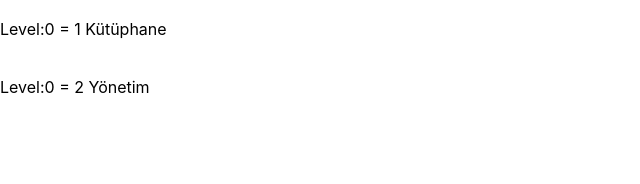
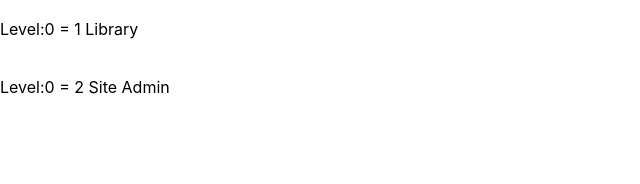
Before and after one commit to jhub95/lists-multilevel, a React (Create React App) app: page /admin in a window 1280 px wide. Shown: the top 184 px of the page, without its empty margins (0-640 px from the left). Built offline with nearby package versions, Linux system fonts and the light colour scheme.

Commit message:
added dom router to make links from lists

```diff
--- a/package.json
+++ b/package.json
@@ -9,6 +9,7 @@
     "npm": "^6.8.0",
     "react": "^16.8.4",
     "react-dom": "^16.8.4",
+    "react-router-dom": "^4.3.1",
     "react-scripts": "2.1.5",
     "shortid": "^2.2.14"
   },
--- a/src/App.js
+++ b/src/App.js
@@ -1,5 +1,7 @@
 import React from 'react'
 import shortid from 'shortid'
+import { NavLink } from "react-router-dom"
+
 import List from '@material-ui/core/List'
 import ListItem from '@material-ui/core/ListItem'
 import Collapse from '@material-ui/core/Collapse'
@@ -8,45 +10,51 @@ import Collapse from '@material-ui/core/Collapse'
 const libraryRoutes = [
   {
       collapse: true,
-      name: "1 Kütüphane",
+      name: "1 Library",
       id: shortid.generate(),
       views: [{
-          name: "1.1 Kütüphane Arama",
+          name: "1.1 Library Search",
+          path: "/library/search",
           id: shortid.generate(),
         },
         {
-          name:"1.2 Kutuphane Popular",
+          name:"1.2 Popular Items",
+          path:"/library/popular",
           id: shortid.generate(),
         },
         {
           collapse:true,
           id: shortid.generate(),
-          name:"1.3 Kutuphane Admin",
+          name:"1.3 Library Admin",
           views: [{
-            name: "1.3.1 kullanıcı oluştur",
+            name: "1.3.1 Create Record",
+            path: "/library/create",
             id: shortid.generate(),
           },
           {
             collapse:true,
             id: shortid.generate(),
-            name:"1.3.2 Profile",
+            name:"1.3.2 Update",
             views:[{
               collapse:true,
               id: shortid.generate(),
-              name: "1.3.2.1 User Profile",
+              name: "1.3.2.1 Update Record",
               views:[
                 {
                   id: shortid.generate(),
-                  name:"1.3.2.1.1 My Profile"
+                  name:"1.3.2.1.1 Library Record",
+                  path:"/library/updateLibraryRecord"
                 },
                 {
                   id: shortid.generate(),
-                  name:"1.3.2.1.2 Other Profile"
+                  name:"1.3.2.1.2 Outsourced Record",
+                  path:"/library/updateOutsourceRecord"
                 }
               ]
             },{
               id: shortid.generate(),
-              name:"1.3.2.2 Update Profile",
+              name:"1.3.2.2 Update Stock",
+              path:"/library/updateStock"
             }]
           }]
         }
@@ -55,7 +63,8 @@ const libraryRoutes = [
   },
   {
     id: shortid.generate(),
-    name: "2 Yönetim"
+    name: "2 Site Admin",
+    path:"/admin"
   }
 ]
 
@@ -88,7 +97,7 @@ class CollapsibleList extends React.Component {
                 (secondItem.collapse) ?
                   this.listGenerator(secondItem, level)
                 :
-                  <ListItem button key={secondID} style={{paddingLeft:level*20+"px"}} >{"Level:"+level+" = "+secondItem.name}</ListItem>
+                  <ListItem to={ secondItem.path ? secondItem.path : '#'} component={NavLink} key={secondID} style={{paddingLeft:level*20+"px"}} >{"Level:"+level+" = "+secondItem.name}</ListItem>
               )
             })}
             </Collapse>
--- a/src/index.js
+++ b/src/index.js
@@ -3,8 +3,15 @@ import ReactDOM from 'react-dom';
 import './index.css';
 import App from './App';
 import * as serviceWorker from './serviceWorker';
+import { BrowserRouter } from "react-router-dom"
 
-ReactDOM.render(<App />, document.getElementById('root'));
+const jsx = (
+    <BrowserRouter>
+        <App />
+    </BrowserRouter>
+)
+
+ReactDOM.render(jsx, document.getElementById('root'));
 
 // If you want your app to work offline and load faster, you can change
 // unregister() to register() below. Note this comes with some pitfalls.
```
Also changed, not shown: 1 other file (tests, documents, lock files or other folders).
